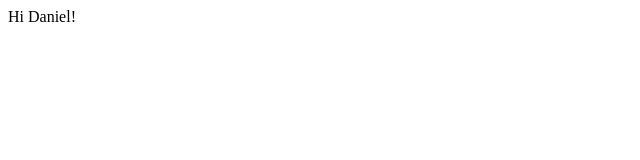
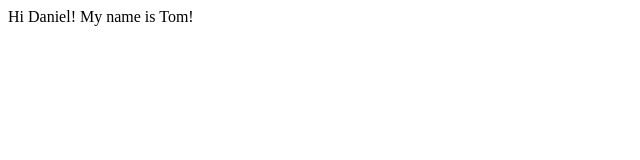
Before and after one commit to onenterframe01/TutorialRepo, a plain HTML site: page myFile.html in a window 1280 px wide. Shown: the whole page, without its empty margins (0-640 px from the left). Drawn offline with Linux system fonts and the light colour scheme.

Commit message:
Update myFile.html

```diff
--- a/myFile.html
+++ b/myFile.html
@@ -2,7 +2,7 @@
 <head>
 </head>
 <body>
-<p>Hi Daniel!</p>
+<p>Hi Daniel! My name is Tom!</p>
 </body>
 
 </html>
```
